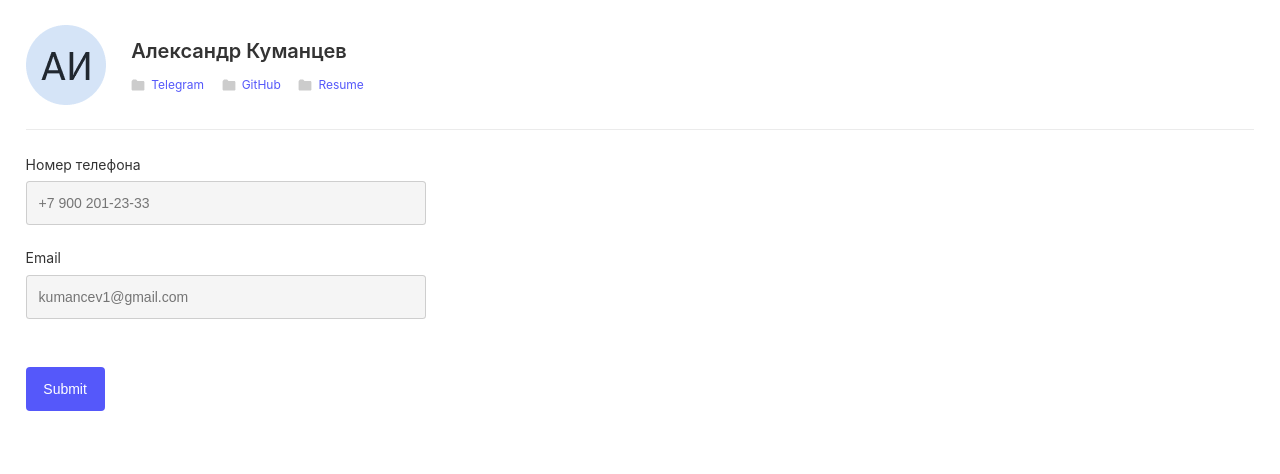
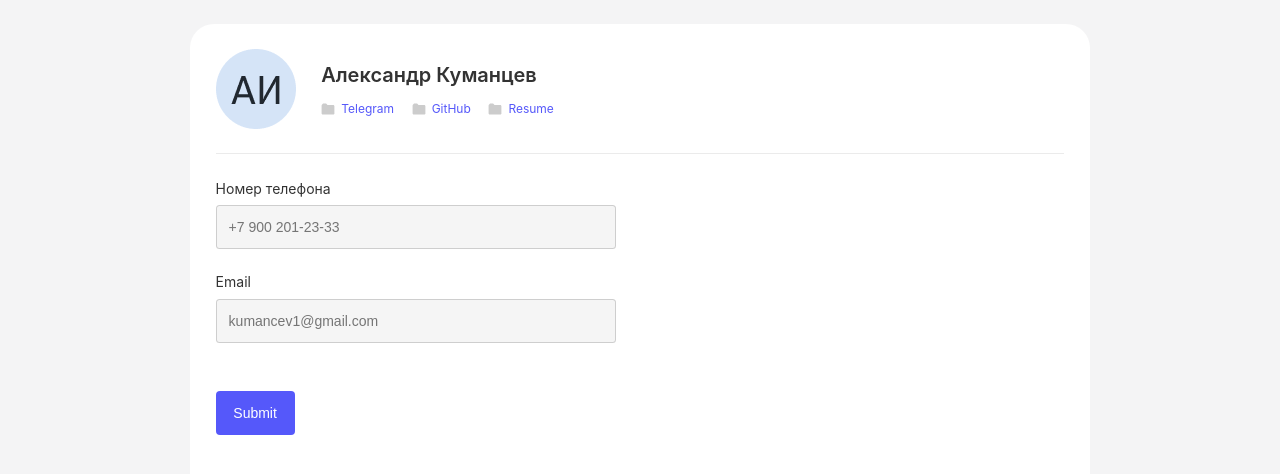
Before and after one commit to kumancev/cloud-test-assignment, a React (Vite) app: page / in a window 1280 px wide. Shown: the top 474 px of the page. Built offline with nearby package versions, Linux system fonts and the light colour scheme.

Commit message:
style: update main styles & cleanup StartForm

```diff
--- a/src/App.module.scss
+++ /dev/null
@@ -1,3 +0,0 @@
-#root {
-  max-width: 1280px;
-}
--- a/src/App.tsx
+++ b/src/App.tsx
@@ -1,10 +1,11 @@
 import AboutMe from './sections/AboutMe/AboutMe'
+import style from './app.module.scss'
 
 function App() {
   return (
-    <>
+    <div className={style.appWrapper}>
       <AboutMe />
-    </>
+    </div>
   )
 }
 
--- /dev/null
+++ b/src/app.module.scss
@@ -0,0 +1,9 @@
+.appWrapper {
+  position: absolute;
+  width: 900px;
+  height: 704px;
+  left: calc(50% - 900px / 2);
+  top: 1.5rem;
+  background-color: #fff;
+  border-radius: 1.5rem;
+}
--- a/src/components/StartForm/StartForm.tsx
+++ b/src/components/StartForm/StartForm.tsx
@@ -5,7 +5,6 @@ const MyForm = () => {
   const {
     register,
     handleSubmit,
-    formState: { errors },
   } = useForm()
 
   const onSubmit = (data: any) => {
@@ -16,16 +15,9 @@ const MyForm = () => {
     <>
       <form onSubmit={handleSubmit(onSubmit)}>
         <label htmlFor="phone">Номер телефона</label>
-        <input
-          {...register('phone', { required: true, maxLength: 11 })}
-          placeholder="+7 900 201-23-33"
-        />
-        {errors.phone && <p>Phone must equal 11 numbers</p>}
-
+        <input {...register('phone')} placeholder="+7 900 201-23-33" />
         <label htmlFor="email">Email</label>
-        <input {...register('email', {})} placeholder="kumancev1@gmail.com" />
-        {errors.email && <p>Email incorrect</p>}
-
+        <input {...register('email')} placeholder="kumancev1@gmail.com" />
         <button type="submit">Submit</button>
       </form>
     </>
--- a/src/styles/index.scss
+++ b/src/styles/index.scss
@@ -7,6 +7,9 @@
   font-weight: 400;
 
   color: $black;
+  background-color: #F4F4F5;
+  height: 100vh;
+  width: 100vw;
 
   font-synthesis: none;
   text-rendering: optimizeLegibility;
```
